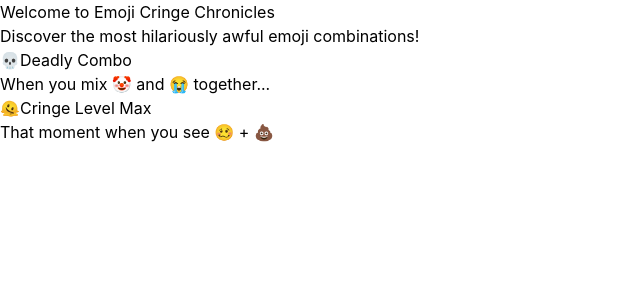
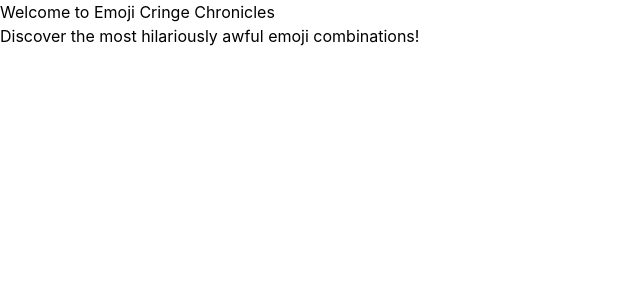
Before and after one commit to kalviumcommunity/S72_Heramb.Inamke_EmojiCringeChronicles, a React (Vite) app in the folder frontend/: page / in a window 1280 px wide. Shown: the top 300 px of the page, without its empty margins (0-640 px from the left). Built offline with nearby package versions, Linux system fonts and the light colour scheme.

Commit message:
connect with backend & frontend

```diff
--- a/frontend/package.json
+++ b/frontend/package.json
@@ -12,7 +12,8 @@
   "dependencies": {
     "prop-types": "^15.8.1",
     "react": "^18.2.0",
-    "react-dom": "^18.2.0"
+    "react-dom": "^18.2.0",
+    "react-router-dom": "^7.2.0"
   },
   "devDependencies": {
     "@eslint/js": "^9.19.0",
--- a/frontend/src/App.jsx
+++ b/frontend/src/App.jsx
@@ -1,28 +1,17 @@
 import { Fragment } from 'react';
-import LandingPage from './components/LandingPage';
-import EmojiCard from "./components/EmojiCard";
+import LandingPage from './Pages/LandingPage';
+import EmojiComboList from "./Pages/emoji";
+import {BrowserRouter , Routes, Route} from "react-router-dom";
+
 
 function App() {
     return (
-        <Fragment>
-            <div className="min-h-screen bg-gray-50 dark:bg-gray-900 py-8">
-                <div className="max-w-4xl mx-auto px-4">
-                    <LandingPage />
-                    <div className="grid grid-cols-1 md:grid-cols-2 gap-6">
-                        <EmojiCard
-                            emoji="💀"
-                            title="Deadly Combo"
-                            description="When you mix 🤡 and 😭 together..."
-                        />
-                        <EmojiCard
-                            emoji="🫠"
-                            title="Cringe Level Max"
-                            description="That moment when you see 🥴 + 💩"
-                        />
-                    </div>
-                </div>
-            </div>
-        </Fragment>
+        <BrowserRouter>
+            <Routes>
+                <Route path="/" element={<LandingPage />} />
+                <Route path="/emoji" element={<EmojiComboList />} />
+            </Routes>
+        </BrowserRouter>
     );
 }
 
--- /dev/null
+++ b/frontend/src/Pages/emoji.jsx
@@ -0,0 +1,35 @@
+import React, { useEffect, useState } from "react";
+import EmojiComboCard from "../components/EmojiCard";
+
+const EmojiComboList = () => {
+    const [emojiCombos, setEmojiCombos] = useState([]);
+    const [loading, setLoading] = useState(true);
+
+    useEffect(() =>{
+        fetch("http://localhost:3000/api/emoji-combos")
+        .then(res => res.json())
+        .then(data => setEmojiCombos(data.combos))
+        .catch(err => console.log(err))
+        .finally(() => setLoading(false))
+    }, []);
+
+    console.log(emojiCombos);
+
+    if (loading) {
+        return <p>Loading...</p>;
+    }
+
+    return (
+        <div className="grid grid-cols-2 md:grid-cols-3 gap-4 p-4">
+            {emojiCombos.map((combo) => (
+                <EmojiComboCard
+                    key={combo._id}
+                    emoji={combo.emojis}
+                    description={combo.description}
+                />
+            ))}
+        </div>
+    );
+};
+
+export default EmojiComboList;
--- a/frontend/src/components/EmojiCard.jsx
+++ b/frontend/src/components/EmojiCard.jsx
@@ -1,26 +1,12 @@
-import { memo } from 'react';
-import PropTypes from 'prop-types'; //Import the proptypes
+import React from "react";
 
-const EmojiCard = memo(({ emoji, title, description }) => {
+const EmojiComboCard = ({ emoji, description }) => {
     return (
-        <div className="p-6 border rounded-lg shadow-md bg-white dark:bg-gray-800 transition-colors">
-            <h2 className="text-2xl font-bold mb-3 dark:text-white">
-                <span className="text-3xl mr-2" role="img" aria-label={title}>{emoji}</span>
-                {title}
-            </h2>
-
-
-            <p className="text-gray-600 dark:text-gray-300">{description}</p>
+        <div className="p-4 border rounded-lg shadow-md bg-white">
+            <p className="text-3xl">{emoji}</p>
+            <p className="text-gray-600 mt-2">{description}</p>
         </div>
     );
-});
-
-EmojiCard.displayName = 'EmojiCard';
-
-EmojiCard.propTypes = {
-    emoji: PropTypes.string.isRequired,
-    title: PropTypes.string.isRequired,
-    description: PropTypes.string.isRequired,
 };
 
-export default EmojiCard;
+export default EmojiComboCard;
```
Also changed, not shown: frontend/src/Pages/LandingPage.jsx (renamed from frontend/src/components/LandingPage.jsx), 2 other files (tests, documents, lock files or other folders).
